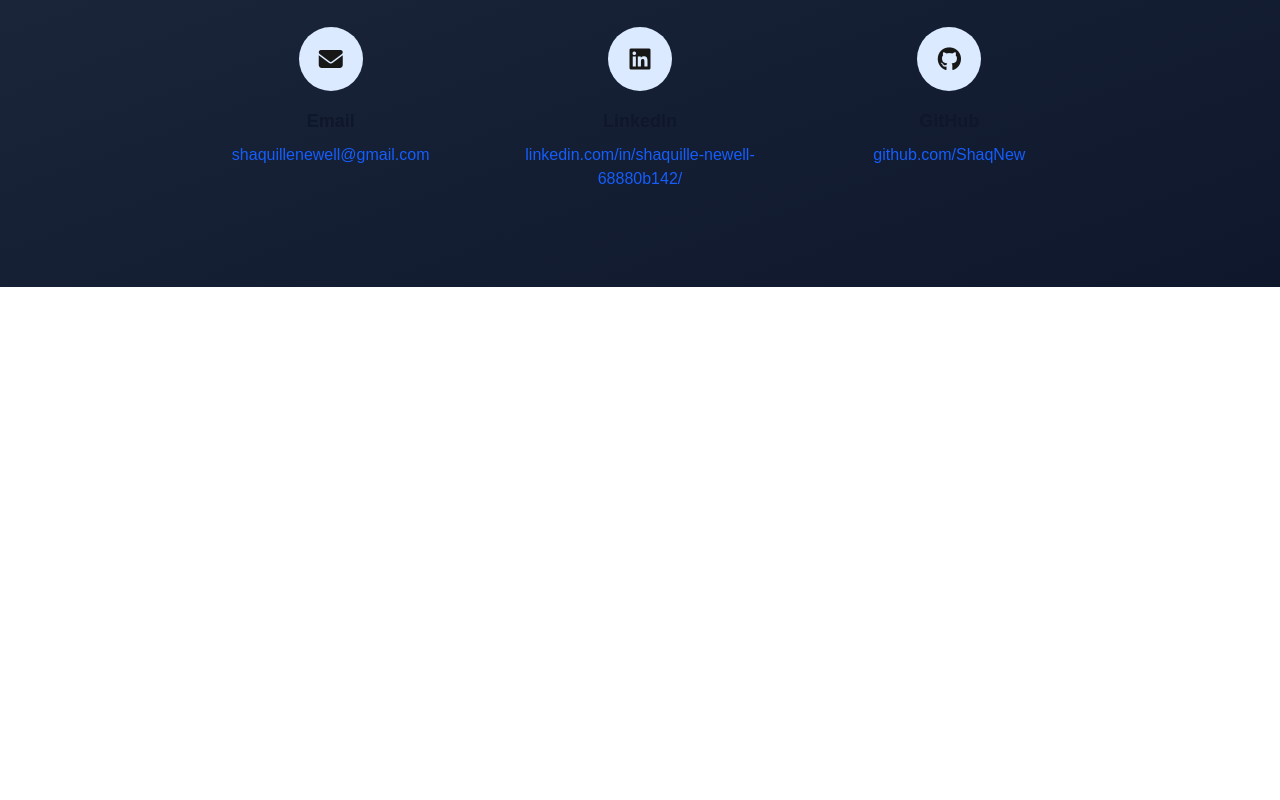
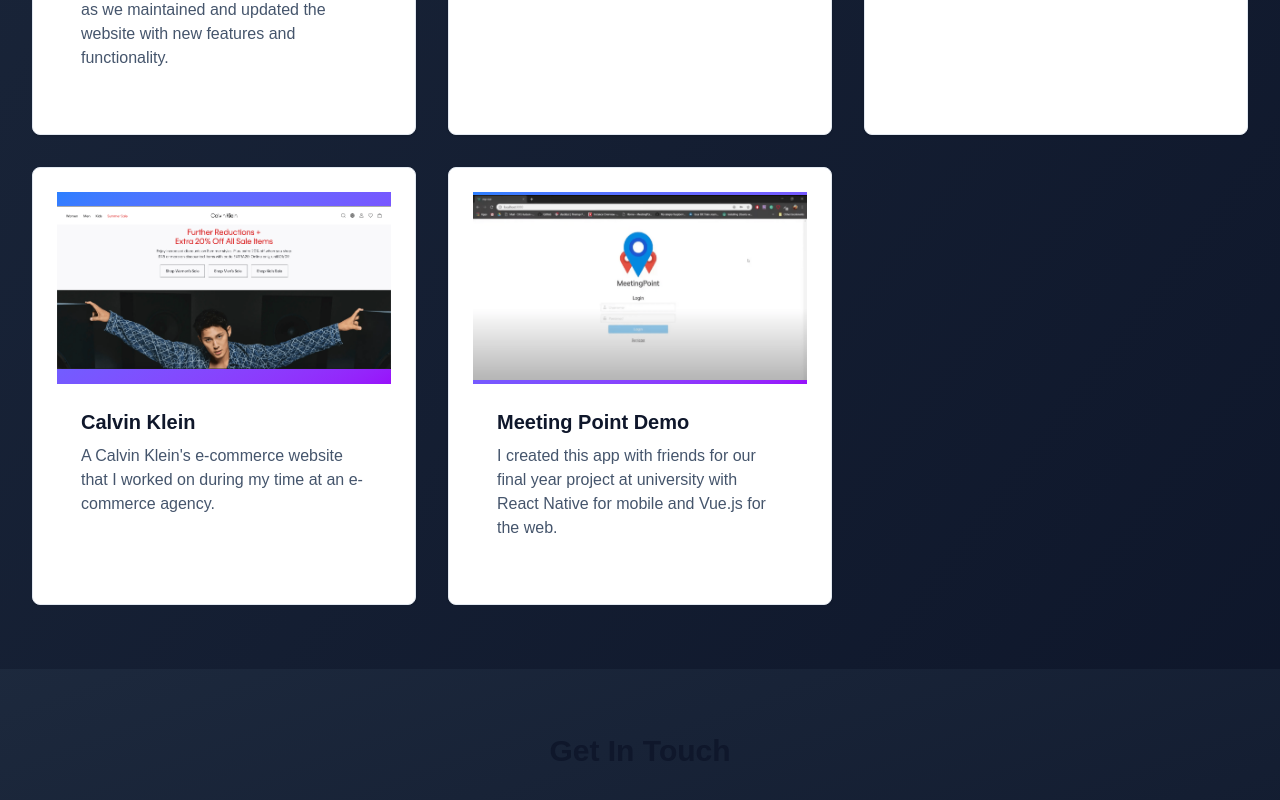
Before and after one commit to ShaqNew/shaqs-card, a Next.js app: page / in a window 1280 px wide. Shown: the part 2656-3456 px from the top of the page. Before the commit the page ends 2943 px from the top, so only its background shows below. Built offline with nearby package versions, Linux system fonts and the light colour scheme.

Commit message:
Meeting Point project
Added Meeting Point Demo to projects
Added more DevOps skills

```diff
--- a/src/components/Projects.tsx
+++ b/src/components/Projects.tsx
@@ -1,5 +1,6 @@
 import Image from "next/image";
 import tw from "tailwind-styled-components";
+import MeetingPoint from "@/lib/images/MeetingPointScreenshot.png";
 import CalvinKlein from "@/lib/images/CK_Page.png";
 import TommyHilfiger from "@/lib/images/TH_Page.png";
 import Tempur from "@/lib/images/Tempur_Page.png";
@@ -9,7 +10,7 @@
 import Sandbox from "@/lib/images/Sandbox_Page.png";
 
 const ProjectGrid = tw.div`
-grid md:grid-cols-2 lg:grid-cols-3 gap-8 overflow-scroll lg:h-150
+grid md:grid-cols-2 lg:grid-cols-3 gap-8 overflow-scroll
 `;
 
 const ProjectCardImage = tw.a`
@@ -138,6 +139,24 @@
             </div>
           </div>
 
+          <div className="card">
+            <ProjectCardImage href="https://youtu.be/F0l-N0IqgZ4">
+              <Image
+                src={MeetingPoint}
+                alt="Meeting Point Video"
+                width={1000}
+                height={1000}
+              />
+            </ProjectCardImage>
+            <div className="p-6">
+              <ProjectCardHeading>Meeting Point Demo</ProjectCardHeading>
+              <p className="text-body mb-4">
+                I created this app with friends for our final year project at
+                university with React Native for mobile and Vue.js for the web.
+              </p>
+            </div>
+          </div>
+
           {/* <div className="card overflow-hidden">
             <div className="h-48 bg-gradient-to-br from-green-500 to-blue-600 flex items-center justify-center">
               <span className="text-white text-2xl font-bold">
--- a/src/components/Skills.tsx
+++ b/src/components/Skills.tsx
@@ -73,7 +73,7 @@
 
           <SkillCard className="card">
             <h3 className="text-xl font-semibold text-heading mb-4 text-center">
-              DevOps & Cloud
+              DevOps, Cloud & Services
             </h3>
             <div className="space-y-2">
               <div className="flex justify-around">
@@ -97,11 +97,17 @@
                 <span className="text-body">Salesforce</span>
               </div>
               <div className="flex justify-around">
+                <span className="text-body">Cloudinary</span>
+              </div>
+              <div className="flex justify-around">
                 <span className="text-body">Kubernetes</span>
                 {/* <span className="text-accent font-medium">Advanced</span> */}
               </div>
               <div className="flex justify-around">
                 <span className="text-body">Magento</span>
+              </div>
+              <div className="flex justify-around">
+                <span className="text-body">Azure</span>
               </div>
               <div className="flex justify-around">
                 <span className="text-body">CI/CD</span>
```
Also changed, not shown: src/lib/images/MeetingPointScreenshot.png (added).
